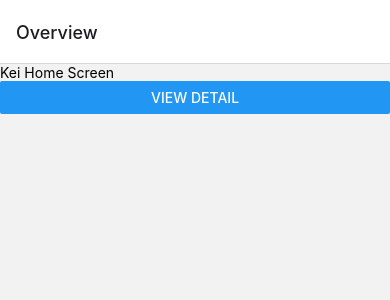
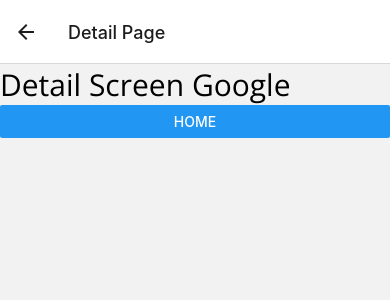
Before and after one commit to khoa36isefiw/react-native-basic, a React Native app: screen /review-detail in a window 390 px wide. Shown: the top 300 px of the page. Built offline with nearby package versions, Linux system fonts and the light colour scheme.

Commit message:
moving between screens

```diff
--- a/App.tsx
+++ b/App.tsx
@@ -28,7 +28,7 @@ const App = () => {
     return null;
   }
 
-  const Stack = createNativeStackNavigator();
+  const Stack = createNativeStackNavigator<RootStackParamList>();
 
   return (
     <NavigationContainer>
@@ -38,7 +38,11 @@ const App = () => {
           component={HomeScreen}
           options={{ title: "Overview" }}
         />
-        <Stack.Screen name="Details" component={DetailScreen} />
+        <Stack.Screen
+          name="review-detail"
+          component={DetailScreen}
+          options={{ title: "Detail Page" }}
+        />
       </Stack.Navigator>
     </NavigationContainer>
   );
--- a/components/reviews/detail.tsx
+++ b/components/reviews/detail.tsx
@@ -1,11 +1,16 @@
 import React from "react";
-import { StyleSheet, Text, View } from "react-native";
+import { Button, StyleSheet, Text, View } from "react-native";
 import { OPENSANS_REGULAR } from "../../utils/const";
+import { NavigationProp, useNavigation } from "@react-navigation/native";
 
 function DetailScreen() {
+  const navigation: NavigationProp<RootStackParamList> = useNavigation();
+
   return (
     <View>
       <Text style={styles.review}>Detail Screen Google</Text>
+      {/* back to home page */}
+      <Button title="Home" onPress={() => navigation.navigate("home")} />
     </View>
   );
 }
--- a/components/reviews/home.tsx
+++ b/components/reviews/home.tsx
@@ -1,12 +1,16 @@
 import React from "react";
 import { Button, Text, View } from "react-native";
 
-function HomeScreen() {
+function HomeScreen(props: any) {
+  const { navigation } = props;
   return (
     <View>
       <Text>Kei Home Screen</Text>
       {/* navigate to detail page */}
-      <Button title="View Detail" onPress={() => alert("me!")} />
+      <Button
+        title="View Detail"
+        onPress={() => navigation.navigate("review-detail")}
+      />
     </View>
   );
 }
--- /dev/null
+++ b/types/route.d.ts
@@ -0,0 +1,5 @@
+type RootStackParamList = {
+    home:undefined, // undefined is not used
+    "review-detail": undefined, // undefined is not used
+    // Feed: {sort: 'latest' | 'top' } | undefined;
+}
```
